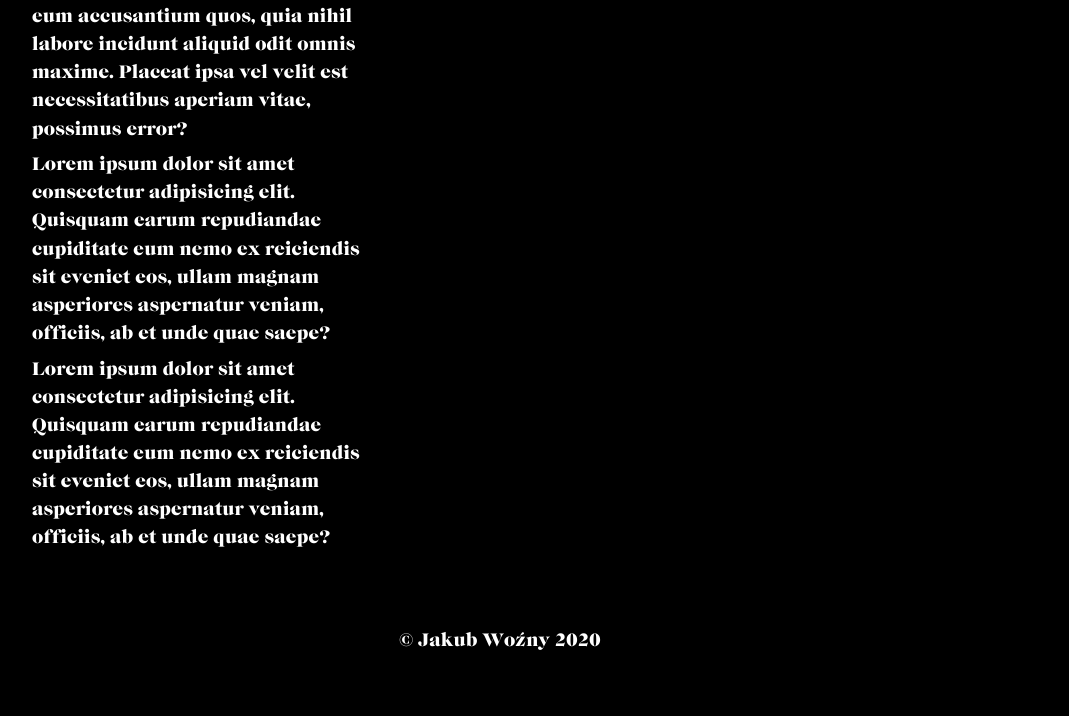
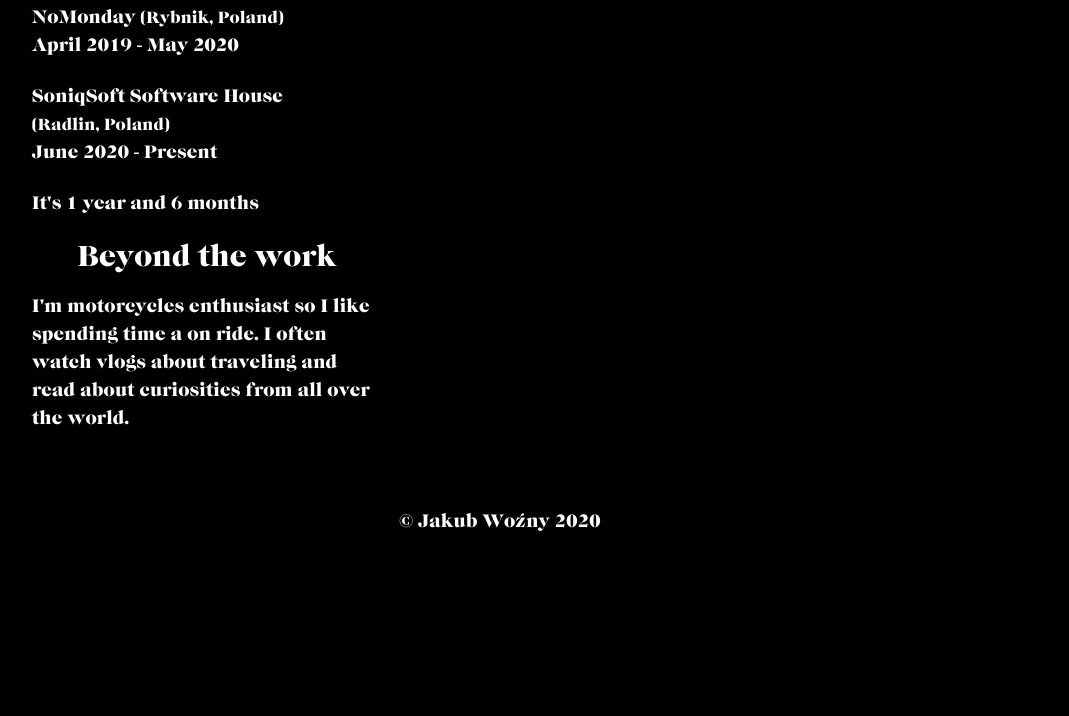
Before and after one commit to woznyjakub/portfolio, a Gatsby site: page /about in a window 1280 px wide. Shown: the part 672-1388 px from the top of the page, without its empty margins (140-1209 px from the left). After the commit the page ends 1268 px from the top, so only its background shows below. Built offline with nearby package versions, Linux system fonts and the light colour scheme; Gatsby itself is replaced by a stand-in of ours.

Commit message:
about page  - contents update and added experience counter (in text)

```diff
--- a/src/pages/about.tsx
+++ b/src/pages/about.tsx
@@ -6,8 +6,39 @@ import Img from 'gatsby-image';
 import { BasicLayout } from '../components/layouts';
 import { BasicText, Heading } from '../components/typography';
 import { Footer } from '../components/sections';
-import { media } from '../utils';
+import { media, parseTimeToUnitsObject, parseTimeToString } from '../utils';
 import { SingleFile, GatsbyImage } from '../models/graphql';
+
+const currentTimeString = new Date().toISOString();
+
+const content = {
+  jobs: [
+    {
+      companyName: 'NoMonday',
+      location: 'Rybnik, Poland',
+      startDate: {
+        label: 'April 2019',
+        value: '2019-04-08',
+      },
+      endDate: {
+        label: 'May 2020',
+        value: '2020-05-31',
+      },
+    },
+    {
+      companyName: 'SoniqSoft Software House',
+      location: 'Radlin, Poland',
+      startDate: {
+        label: 'June 2020',
+        value: '2020-06-01',
+      },
+      endDate: {
+        label: 'Present',
+        value: currentTimeString,
+      },
+    },
+  ],
+};
 
 const Grid = styled.div`
   width: 100%;
@@ -81,7 +112,17 @@ interface AboutPageProps {
   data?: SingleFile<GatsbyImage>;
 }
 
+const getWorkingExperienceTime = (): number => {
+  return content.jobs.reduce((acc, { startDate, endDate }) => {
+    const [startTime, endTime] = [startDate.value, endDate.value].map((date) => new Date(date).getTime());
+    return acc + endTime - startTime;
+  }, 0);
+};
+
 const AboutPage: React.FC<AboutPageProps> = ({ data }) => {
+  const workingExperienceTime = getWorkingExperienceTime();
+  const workingExperience = parseTimeToUnitsObject(workingExperienceTime);
+
   return (
     <BasicLayout>
       <div className="layout-wrapper">
@@ -93,32 +134,48 @@ const AboutPage: React.FC<AboutPageProps> = ({ data }) => {
                   <Heading as="h1" fontSize="large" gutter="bottom" centered>
                     About
                   </Heading>
+                  <BasicText as="p" fontSize="larger">
+                    Hi, nice to see you here!
+                  </BasicText>
+                  <BasicText as="p">My name is Jakub Woźny and I'm glad to be programmer specialized in front-end development.</BasicText>
                   <BasicText as="p">
-                    Lorem ipsum, dolor sit amet consectetur adipisicing elit. Minima eum accusantium quos, quia nihil labore incidunt aliquid odit omnis maxime.
-                    Placeat ipsa vel velit est necessitatibus aperiam vitae, possimus error?
+                    I can develop fully working F-E layer of websites and web applications keeping the lastest standards, design patterns, good pracises and
+                    paying large attention on details.
                   </BasicText>
+                  <BasicText as="p" gutter="bottom">
+                    My front-end adveture began in May 2018 and I enjoy inprove my competences.
+                  </BasicText>
+                  <Heading as="h2" gutter="bottom" centered>
+                    Experience
+                  </Heading>
+                  <ul>
+                    {content.jobs.map(({ companyName, location, startDate, endDate }) => (
+                      <li key={`${companyName}_${startDate}`}>
+                        <BasicText as="p" gutter="bottom">
+                          {`${companyName} `}
+                          <BasicText as="small" fontSize="smaller" gutter={null}>
+                            ({location})
+                          </BasicText>
+                          <br />
+                          <time dateTime={startDate.value}>{startDate.label}</time> - <time dateTime={endDate.value}>{endDate.label}</time>
+                        </BasicText>
+                      </li>
+                    ))}
+                  </ul>
+                  <BasicText gutter="bottom">It's {parseTimeToString(workingExperience)}</BasicText>
+                  <Heading as="h2" gutter="bottom" centered>
+                    Beyond the work
+                  </Heading>
                   <BasicText as="p">
-                    Lorem ipsum dolor sit amet consectetur adipisicing elit. Quisquam earum repudiandae cupiditate eum nemo ex reiciendis sit eveniet eos, ullam
-                    magnam asperiores aspernatur veniam, officiis, ab et unde quae saepe?
-                  </BasicText>
-                  <BasicText as="p">
-                    Lorem ipsum, dolor sit amet consectetur adipisicing elit. Minima eum accusantium quos, quia nihil labore incidunt aliquid odit omnis maxime.
-                    Placeat ipsa vel velit est necessitatibus aperiam vitae, possimus error?
-                  </BasicText>
-                  <BasicText as="p">
-                    Lorem ipsum dolor sit amet consectetur adipisicing elit. Quisquam earum repudiandae cupiditate eum nemo ex reiciendis sit eveniet eos, ullam
-                    magnam asperiores aspernatur veniam, officiis, ab et unde quae saepe?
-                  </BasicText>
-                  <BasicText as="p">
-                    Lorem ipsum dolor sit amet consectetur adipisicing elit. Quisquam earum repudiandae cupiditate eum nemo ex reiciendis sit eveniet eos, ullam
-                    magnam asperiores aspernatur veniam, officiis, ab et unde quae saepe?
+                    I'm motorcycles enthusiast so I like spending time a on ride. I often watch vlogs about traveling and read about curiosities from all over
+                    the world.
                   </BasicText>
                 </TextWrapper>
               </Column>
               <Column>
                 <StyckyContainer>
                   <ImageWrapper>
-                    <Img fluid={data.file.childImageSharp.fluid} alt="a programmer's workplace" />{' '}
+                    <Img fluid={data.file.childImageSharp.fluid} alt="a programmer's workplace" />
                   </ImageWrapper>
                 </StyckyContainer>
               </Column>
```
